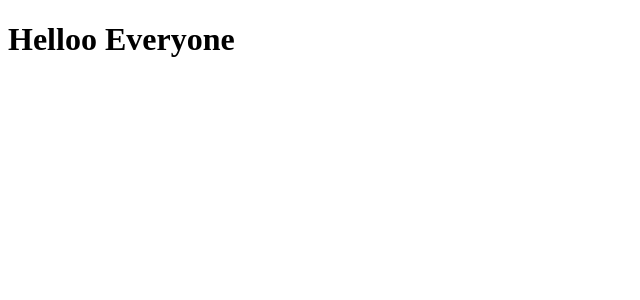
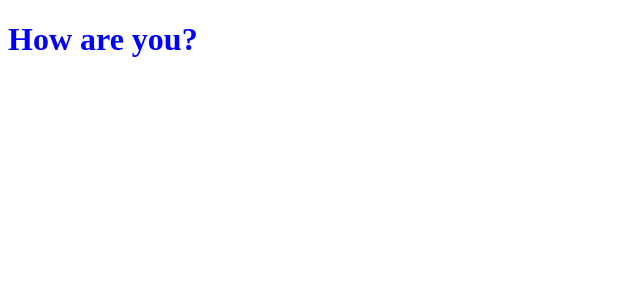
Before and after one commit to shwetarewatkar/React_learning, a React (Create React App) app in the folder ch02/my-first-app/: page / in a window 1280 px wide. Shown: the top 300 px of the page, without its empty margins (0-640 px from the left). Built offline with nearby package versions, Linux system fonts and the light colour scheme.

Commit message:
Update index.js

```diff
--- a/ch02/my-first-app/src/index.js
+++ b/ch02/my-first-app/src/index.js
@@ -19,14 +19,17 @@ class Message extends React.Component{
     render(){
         return(
             <div>
-                <h1>Helloo Everyone</h1>
+                <h1 style={{color:this.props.color}}>
+                {this.props.msg}
+                </h1>
             </div>
         )
     }
 }
 
 ReactDOM.render(
-    <Message />,
+    //making dynamic using React props
+    <Message color="blue" msg="How are you?" />,
     document.getElementById('root')
 
 )
```
